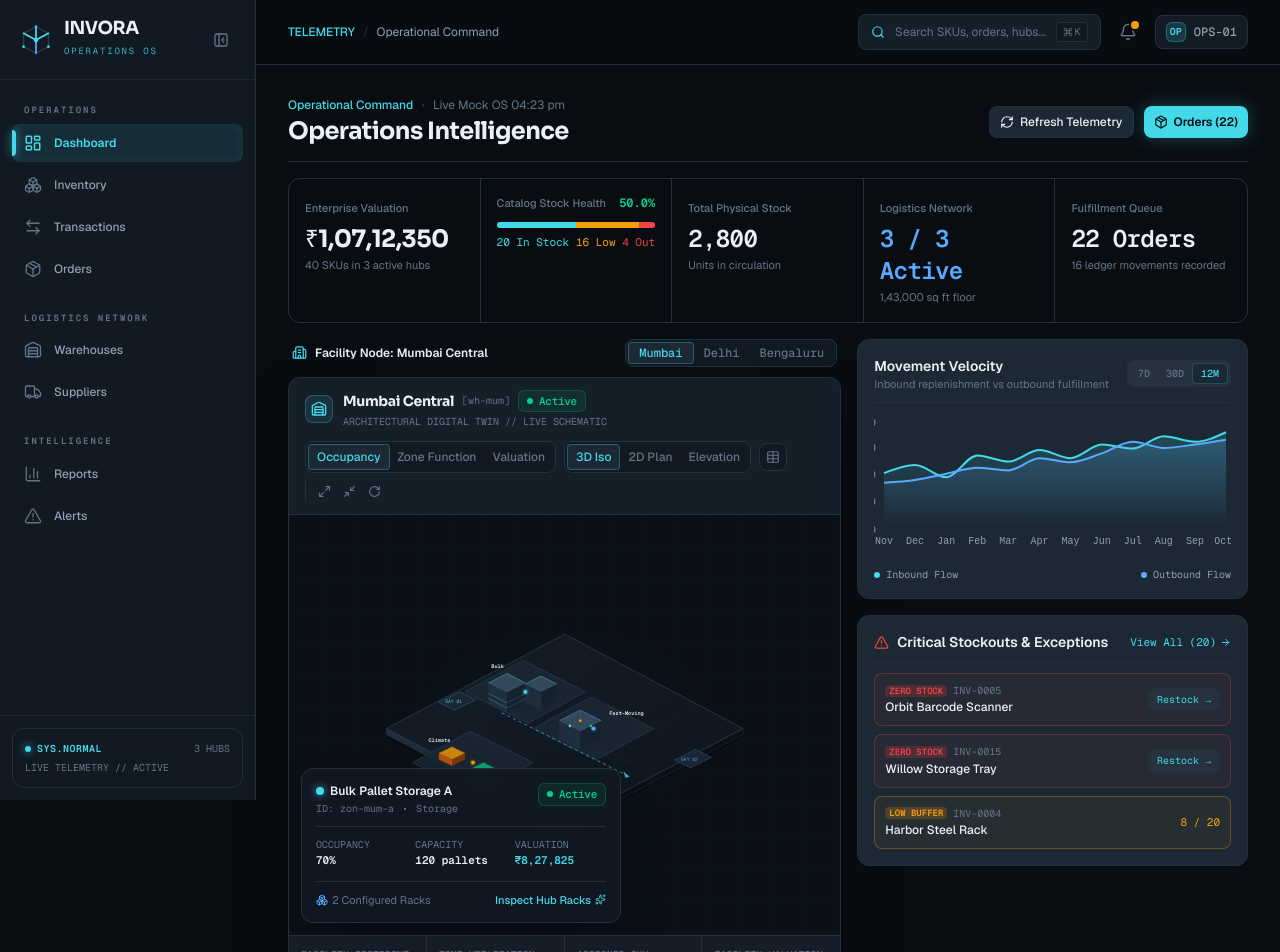
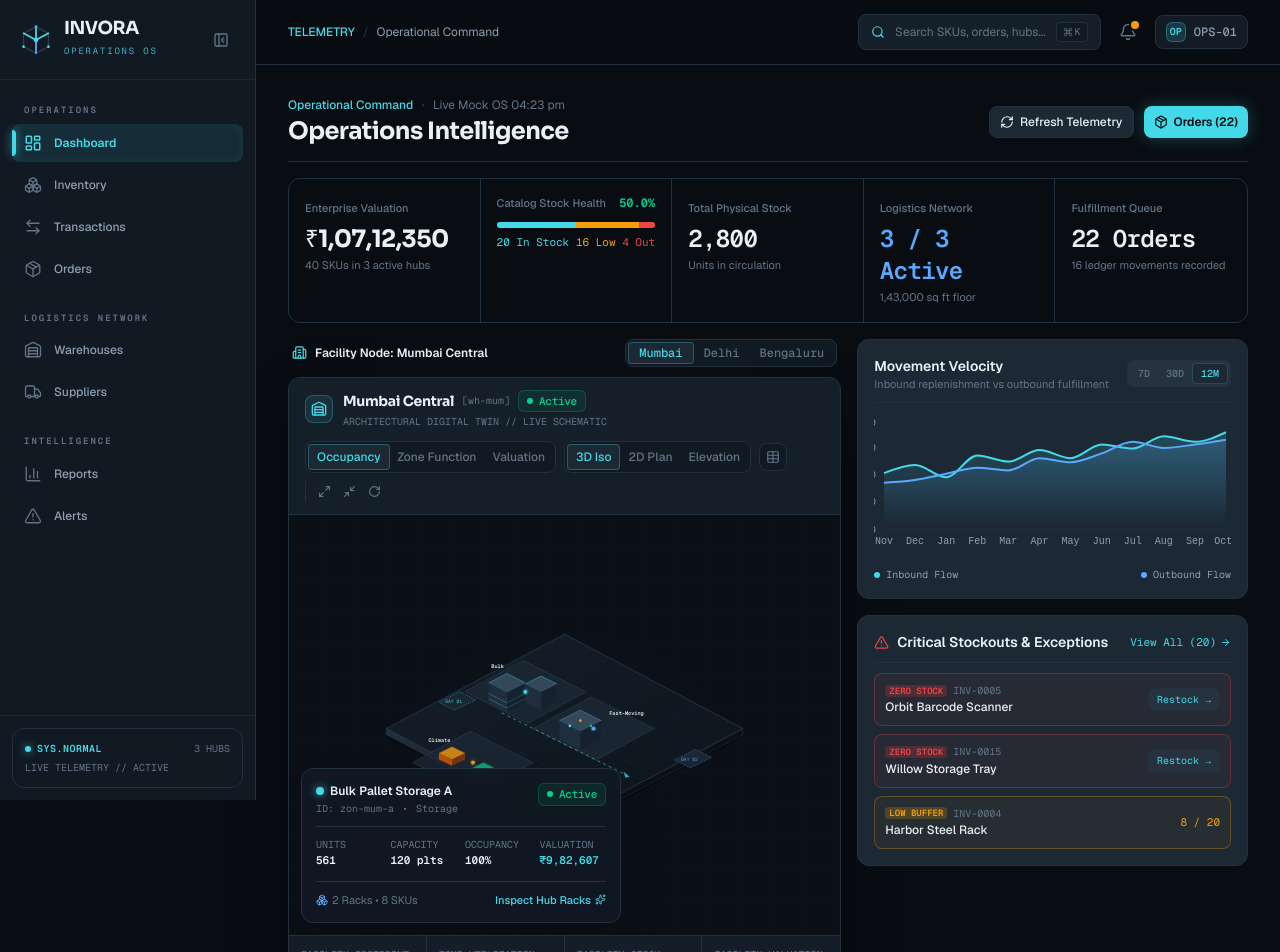
Before and after one commit to Srujanhariwal18/Warehouse, a React (Vite) app in the folder frontend/: page /app/dashboard in a window 1280 px wide. Shown: the top 952 px of the page. Built offline with nearby package versions, Linux system fonts and the light colour scheme.

Commit message:
deleted purple colours

```diff
--- a/frontend/src/components/warehouse/WarehouseIsometricVisualizer.tsx
+++ b/frontend/src/components/warehouse/WarehouseIsometricVisualizer.tsx
@@ -90,33 +90,50 @@ export function WarehouseIsometricVisualizer({
     }, 0)
   }, [facilityProducts, activeWarehouse.id])
 
-  // Compute rich metrics per zone
+  // Compute exact metrics per zone from assigned products and actual rack capacities
   const zoneStats = useMemo(() => {
     return facilityZones.map((zone, index) => {
       const zoneRacks = facilityRacks.filter((r) => r.zoneId === zone.id)
+      const zoneRackIds = new Set(zoneRacks.map((r) => r.id))
       const totalRackCapacity = zoneRacks.reduce(
         (sum, r) => sum + (r.capacity ?? 40),
         0,
       )
-      // Estimate portion of stock in this zone
-      const fraction = facilityZones.length > 0 ? 1 / facilityZones.length : 1
-      const isCold = zone.type === 'Cold Storage'
-      const isPicking = zone.type === 'Picking'
-      const isReceiving = zone.type === 'Receiving'
 
-      const estimatedUnits = Math.round(
-        facilityStockUnits * (isPicking ? 0.38 : isCold ? 0.18 : isReceiving ? 0.15 : fraction),
-      )
-      const estimatedValuation = Math.round(
-        facilityValuation * (isPicking ? 0.38 : isCold ? 0.22 : fraction),
-      )
+      // Direct products assigned to this zone or its racks
+      const zoneAssignedProducts = facilityProducts.filter((p) => {
+        if (p.zoneId === zone.id) return true
+        if (p.rackId && zoneRackIds.has(p.rackId)) return true
+        return false
+      })
 
+      // Exact units stored in this zone
+      const actualUnits = zoneAssignedProducts.reduce((sum, p) => {
+        const stock =
+          p.warehouseStock && p.warehouseStock[activeWarehouse.id] !== undefined
+            ? p.warehouseStock[activeWarehouse.id]
+            : p.warehouseId === activeWarehouse.id
+              ? p.stock
+              : 0
+        return sum + stock
+      }, 0)
+
+      // Exact valuation stored in this zone
+      const actualValuation = zoneAssignedProducts.reduce((sum, p) => {
+        const stock =
+          p.warehouseStock && p.warehouseStock[activeWarehouse.id] !== undefined
+            ? p.warehouseStock[activeWarehouse.id]
+            : p.warehouseId === activeWarehouse.id
+              ? p.stock
+              : 0
+        return sum + stock * p.price
+      }, 0)
+
+      // Exact physical occupancy percentage (units / total rack capacity)
       const occupancyPct =
         totalRackCapacity > 0
-          ? Math.min(98, Math.round((estimatedUnits / (totalRackCapacity * 3.5)) * 100))
-          : zone.status === 'Active'
-            ? 65
-            : 0
+          ? Math.min(100, Math.round((actualUnits / totalRackCapacity) * 100))
+          : 0
 
       return {
         ...zone,
@@ -124,12 +141,16 @@ export function WarehouseIsometricVisualizer({
         racks: zoneRacks,
         rackCount: zoneRacks.length,
         totalCapacity: totalRackCapacity,
-        estimatedUnits,
-        estimatedValuation,
-        occupancyPct: Math.max(15, occupancyPct),
+        assignedSkus: zoneAssignedProducts.length,
+        actualUnits,
+        actualValuation,
+        occupancyPct,
+        // Backward compatibility aliases
+        estimatedUnits: actualUnits,
+        estimatedValuation: actualValuation,
       }
     })
-  }, [facilityZones, facilityRacks, facilityStockUnits, facilityValuation])
+  }, [facilityZones, facilityRacks, facilityProducts, activeWarehouse.id])
 
   // Selected or hovered active zone telemetry
   const activeZone = useMemo(() => {
@@ -179,10 +200,10 @@ export function WarehouseIsometricVisualizer({
           }
         case 'Packing':
           return {
-            fill: '#A78BFA',
-            stroke: '#A78BFA',
-            glow: 'rgba(167, 139, 250, 0.35)',
-            text: 'text-purple-400',
+            fill: '#8EA0B2',
+            stroke: '#8EA0B2',
+            glow: 'rgba(142, 160, 178, 0.35)',
+            text: 'text-text-secondary',
           }
         default:
           return {
@@ -195,7 +216,7 @@ export function WarehouseIsometricVisualizer({
     }
 
     if (metric === 'valuation') {
-      if (zone.estimatedValuation > 100000) {
+      if (zone.actualValuation > 100000) {
         return {
           fill: '#43D9E8',
           stroke: '#43D9E8',
@@ -203,7 +224,7 @@ export function WarehouseIsometricVisualizer({
           text: 'text-primary',
         }
       }
-      if (zone.estimatedValuation > 40000) {
+      if (zone.actualValuation > 40000) {
         return {
           fill: '#5AA9FF',
           stroke: '#5AA9FF',
@@ -455,9 +476,10 @@ export function WarehouseIsometricVisualizer({
                   <th className="py-2">ZONE ID</th>
                   <th className="py-2">DESIGNATION</th>
                   <th className="py-2">FUNCTION</th>
-                  <th className="py-2 text-right">RACKS</th>
-                  <th className="py-2 text-right">CAPACITY</th>
-                  <th className="py-2 text-right">OCCUPANCY</th>
+                  <th className="py-2 text-right pr-3">RACKS</th>
+                  <th className="py-2 text-right pr-3">CAPACITY</th>
+                  <th className="py-2 text-right pr-3">STOCK UNITS</th>
+                  <th className="py-2 text-right pr-3">OCCUPANCY</th>
                   <th className="py-2 text-right">VALUATION</th>
                 </tr>
               </thead>
@@ -482,17 +504,20 @@ export function WarehouseIsometricVisualizer({
                         {z.type}
                       </span>
                     </td>
-                    <td className="py-2.5 text-right font-mono text-text-secondary">
+                    <td className="py-2.5 text-right font-mono text-text-secondary pr-3">
                       {z.rackCount}
                     </td>
-                    <td className="py-2.5 text-right font-mono text-text-secondary">
-                      {z.totalCapacity} pallets
+                    <td className="py-2.5 text-right font-mono text-text-secondary pr-3">
+                      {z.totalCapacity} plts
                     </td>
-                    <td className="py-2.5 text-right font-mono font-semibold text-text-primary">
+                    <td className="py-2.5 text-right font-mono text-text-secondary pr-3">
+                      {z.actualUnits}
+                    </td>
+                    <td className="py-2.5 text-right font-mono font-semibold text-text-primary pr-3">
                       {z.occupancyPct}%
                     </td>
                     <td className="py-2.5 text-right font-mono text-text-primary">
-                      {formatInr(z.estimatedValuation)}
+                      {formatInr(z.actualValuation)}
                     </td>
                   </tr>
                 ))}
@@ -1126,7 +1151,19 @@ export function WarehouseIsometricVisualizer({
               </StatusBadge>
             </div>
 
-            <div className="mt-2.5 grid grid-cols-3 gap-2 text-[11px] font-mono">
+            <div className="mt-2.5 grid grid-cols-4 gap-2 text-[11px] font-mono">
+              <div>
+                <span className="text-[10px] text-text-muted block">UNITS</span>
+                <span className="font-bold text-text-primary">
+                  {activeZone.actualUnits}
+                </span>
+              </div>
+              <div>
+                <span className="text-[10px] text-text-muted block">CAPACITY</span>
+                <span className="font-bold text-text-primary">
+                  {activeZone.totalCapacity} plts
+                </span>
+              </div>
               <div>
                 <span className="text-[10px] text-text-muted block">OCCUPANCY</span>
                 <span className="font-bold text-text-primary">
@@ -1134,15 +1171,9 @@ export function WarehouseIsometricVisualizer({
                 </span>
               </div>
               <div>
-                <span className="text-[10px] text-text-muted block">CAPACITY</span>
-                <span className="font-bold text-text-primary">
-                  {activeZone.totalCapacity} pallets
-                </span>
-              </div>
-              <div>
                 <span className="text-[10px] text-text-muted block">VALUATION</span>
                 <span className="font-bold text-primary">
-                  {formatInr(activeZone.estimatedValuation)}
+                  {formatInr(activeZone.actualValuation)}
                 </span>
               </div>
             </div>
@@ -1151,7 +1182,7 @@ export function WarehouseIsometricVisualizer({
             <div className="mt-3 pt-2.5 border-t border-surface-border flex items-center justify-between text-[11px]">
               <span className="text-text-muted flex items-center gap-1">
                 <Boxes size={12} className="text-secondary" />
-                <span>{activeZone.rackCount} Configured Racks</span>
+                <span>{activeZone.rackCount} Racks • {activeZone.assignedSkus} SKUs</span>
               </span>
               <Link
                 to="/app/warehouses"
@@ -1186,10 +1217,10 @@ export function WarehouseIsometricVisualizer({
         </div>
         <div className="p-3">
           <span className="text-[10px] font-mono text-text-muted block">
-            ASSIGNED SKUs
+            FACILITY STOCK
           </span>
           <span className="font-semibold text-text-primary text-xs sm:text-sm">
-            {facilityProducts.length} Product SKUs
+            {facilityStockUnits.toLocaleString()} Units ({facilityProducts.length} SKUs)
           </span>
         </div>
         <div className="p-3">
--- a/frontend/src/mocks/inventoryData.ts
+++ b/frontend/src/mocks/inventoryData.ts
@@ -140,7 +140,31 @@ const categories = ['Storage', 'Packing', 'Equipment', 'Safety']
 const prices = [1850, 420, 12499, 8750, 6999, 18.5, 3200, 275]
 const stockLevels = [128, 64, 22, 8, 0, 340, 46, 12, 75, 5]
 
-export const products: Product[] = names.map((name, index) => ({
+const defaultLocationsByWarehouse: Record<string, { zoneId: string; rackId: string }[]> = {
+  'wh-mum': [
+    { zoneId: 'zon-mum-a', rackId: 'rck-mum-a1' },
+    { zoneId: 'zon-mum-a', rackId: 'rck-mum-a2' },
+    { zoneId: 'zon-mum-b', rackId: 'rck-mum-b1' },
+    { zoneId: 'zon-mum-b', rackId: 'rck-mum-b2' },
+  ],
+  'wh-del': [
+    { zoneId: 'zon-del-a', rackId: 'rck-del-a1' },
+    { zoneId: 'zon-del-b', rackId: 'rck-del-b1' },
+    { zoneId: 'zon-del-b', rackId: 'rck-del-b2' },
+  ],
+  'wh-blr': [
+    { zoneId: 'zon-blr-a', rackId: 'rck-blr-a1' },
+    { zoneId: 'zon-blr-b', rackId: 'rck-blr-b1' },
+  ],
+}
+
+export const products: Product[] = names.map((name, index) => {
+  const warehouseId = warehouses[index % warehouses.length].id
+  const locList = defaultLocationsByWarehouse[warehouseId] || []
+  const locIndex = Math.floor(index / warehouses.length) % (locList.length || 1)
+  const assignedLoc = locList[locIndex]
+
+  return {
     id: `product-${index + 1}`,
     name,
     sku: `INV-${String(index + 1).padStart(4, '0')}`,
@@ -148,12 +172,16 @@ export const products: Product[] = names.map((name, index) => ({
     price: prices[index % prices.length],
     stock: stockLevels[index % stockLevels.length],
     reorderThreshold: index % 5 === 4 ? 10 : 20,
-  warehouseId: warehouses[index % warehouses.length].id,
+    warehouseId,
+    ...(assignedLoc
+      ? { zoneId: assignedLoc.zoneId, rackId: assignedLoc.rackId }
+      : {}),
     ...(index % 4 === 0
       ? { barcode: `890100${String(index + 1).padStart(6, '0')}` }
       : {}),
     ...(index % 2 === 0 ? { supplierId: `SUP-${101 + ((index / 2) % 8)}` } : {}),
-}))
+  }
+})
 
 export const stockTransactions: StockTransaction[] = [
   {
```
Lines whose indentation alone changed are shown as unchanged.
